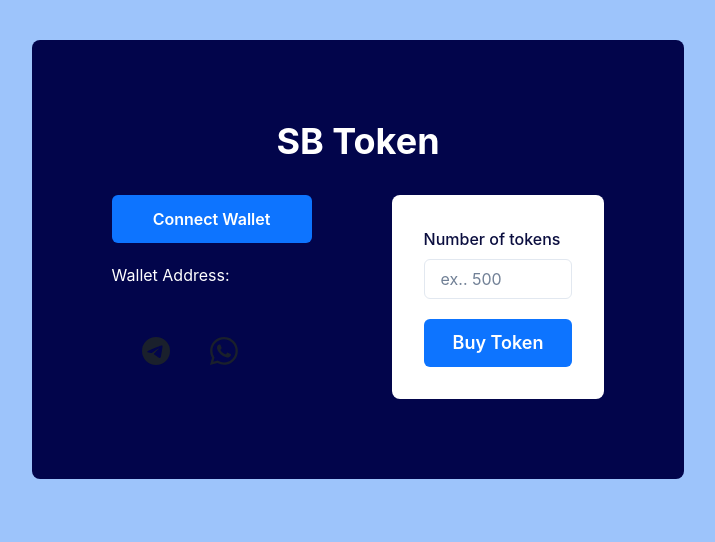
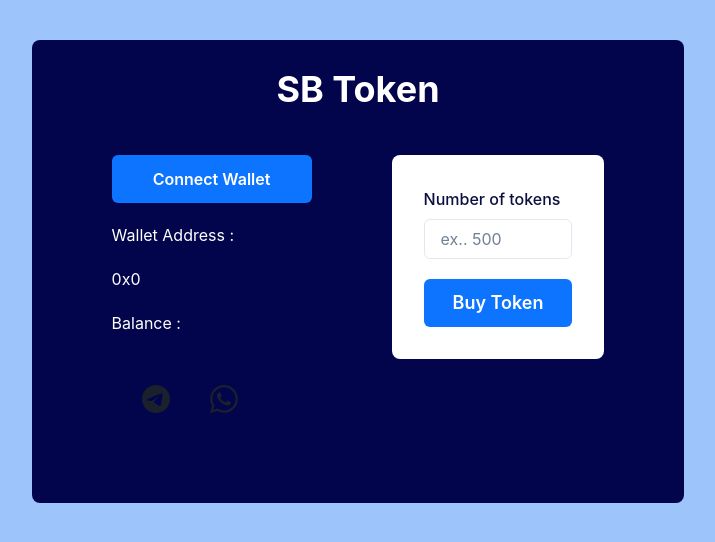
Before and after one commit to swadhinbiswas000/basic-dapp, a React (Create React App) app: page / in a window 1280 px wide. Shown: the top 542 px of the page, without its empty margins (282-997 px from the left). Built offline with nearby package versions, Linux system fonts and the light colour scheme.

Commit message:
Working on styling

```diff
--- a/src/components/Form.js
+++ b/src/components/Form.js
@@ -27,7 +27,12 @@ import {
   } from 'react-icons/md';
   import { BsGithub, BsPerson, BsTelegram, BsWhatsapp } from 'react-icons/bs';
 
+  import {useState, useEffect} from "react";
+
   export default function Form() {
+
+  const [wallet, setWallet] = useState("0x0");
+
     return (
       <Container bg="#9DC4FB" maxW="full" mt={0} centerContent overflow="hidden">
         <Flex>
@@ -37,9 +42,12 @@ import {
             borderRadius="lg"
             m={{ sm: 4, md: 16, lg: 10 }}
             p={{ sm: 5, md: 5, lg: 16 }}
+            pt={{ sm: 2, md: 5, lg: 7 }}
             >
-            <Heading style={{textAlign:"center"}}
-             m={{ sm: 1, md: 5, lg: 4 }}
+            <Heading
+              textAlign={'center'}
+              align={'center'}
+              pb={{ sm: 2, md: 5, lg: 7 }}
             >SB Token</Heading>
             <Box p={4}>
               <Wrap spacing={{ base: 20, sm: 3, md: 5, lg: 20 }}>
@@ -56,10 +64,13 @@ import {
                           Connect Wallet
                       </Button>
                     <Text mt={{ sm: 3, md: 3, lg: 5 }} color="white">
-                      Wallet Address:
+                      Wallet Address :
                     </Text>
                     <Text mt={{ sm: 3, md: 3, lg: 5 }} color="white">
-                      {}
+                      {wallet}
+                    </Text>
+                    <Text mt={{ sm: 3, md: 3, lg: 5 }} color="white">
+                      Balance : {}
                     </Text>
                     <HStack
                       mt={{ lg: 10, md: 10 }}
```
